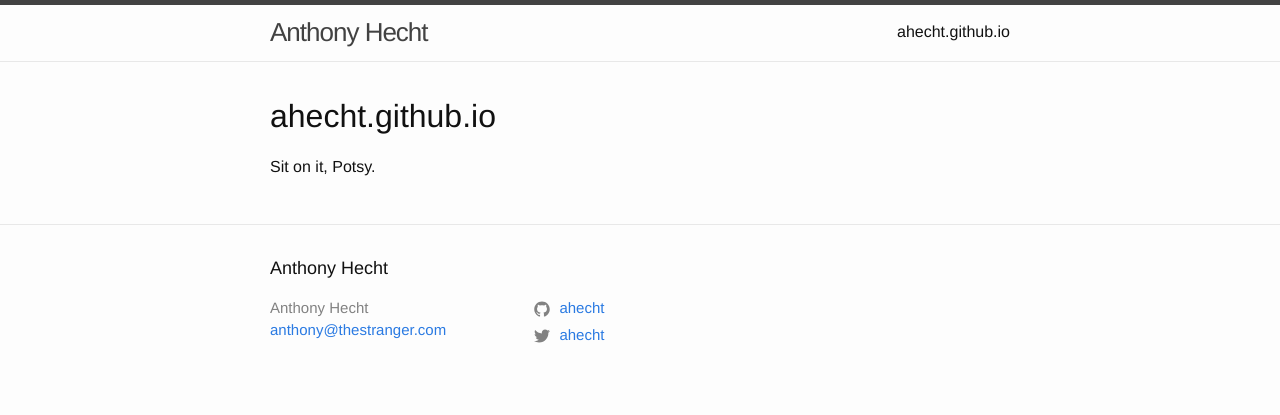
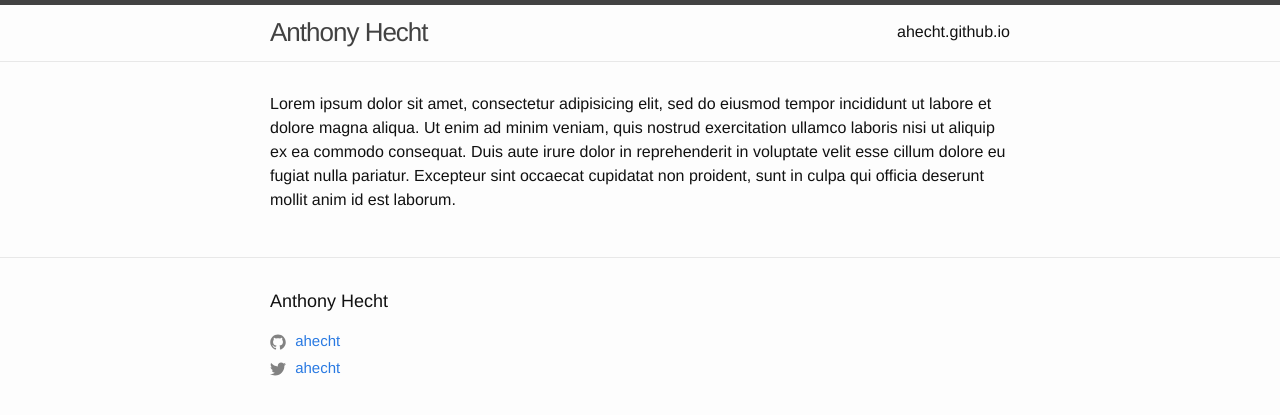
Before and after one commit to ahecht/ahecht.github.io, a Jekyll site: the page built from README.md, in a window 1280 px wide. Shown: the top 415 px of the page. Built offline with Jekyll 4.4.1, drawn with Linux system fonts in a browser that asks for light colours; our own code applies the rules of GitHub Pages for plain Markdown files.

Commit message:
home page

```diff
--- a/_includes/footer.html
+++ b/_includes/footer.html
@@ -5,22 +5,8 @@
     <h2 class="footer-heading">{{ site.title | escape }}</h2>
 
     <div class="footer-col-wrapper">
+
       <div class="footer-col footer-col-1">
-        <ul class="contact-list">
-          <li>
-            {% if site.author %}
-              {{ site.author | escape }}
-            {% else %}
-              {{ site.title | escape }}
-            {% endif %}
-            </li>
-            {% if site.email %}
-            <li><a href="mailto:{{ site.email }}">{{ site.email }}</a></li>
-            {% endif %}
-        </ul>
-      </div>
-
-      <div class="footer-col footer-col-2">
         <ul class="social-media-list">
           {% if site.github_username %}
           <li>
--- a/_layouts/home.html
+++ b/_layouts/home.html
@@ -4,19 +4,6 @@
 
 <div class="home">
 
-  {{ content }}
-
-  <ul class="post-list">
-    {% for post in site.posts %}
-      <li>
-        {% assign date_format = site.minima.date_format | default: "%b %-d, %Y" %}
-        <span class="post-meta">{{ post.date | date: date_format }}</span>
-
-        <h2>
-          <a class="post-link" href="{{ post.url | relative_url }}">{{ post.title | escape }}</a>
-        </h2>
-      </li>
-    {% endfor %}
-  </ul>
+  <p>Lorem ipsum dolor sit amet, consectetur adipisicing elit, sed do eiusmod tempor incididunt ut labore et dolore magna aliqua. Ut enim ad minim veniam, quis nostrud exercitation ullamco laboris nisi ut aliquip ex ea commodo consequat. Duis aute irure dolor in reprehenderit in voluptate velit esse cillum dolore eu fugiat nulla pariatur. Excepteur sint occaecat cupidatat non proident, sunt in culpa qui officia deserunt mollit anim id est laborum. </p>
 
 </div>
```
